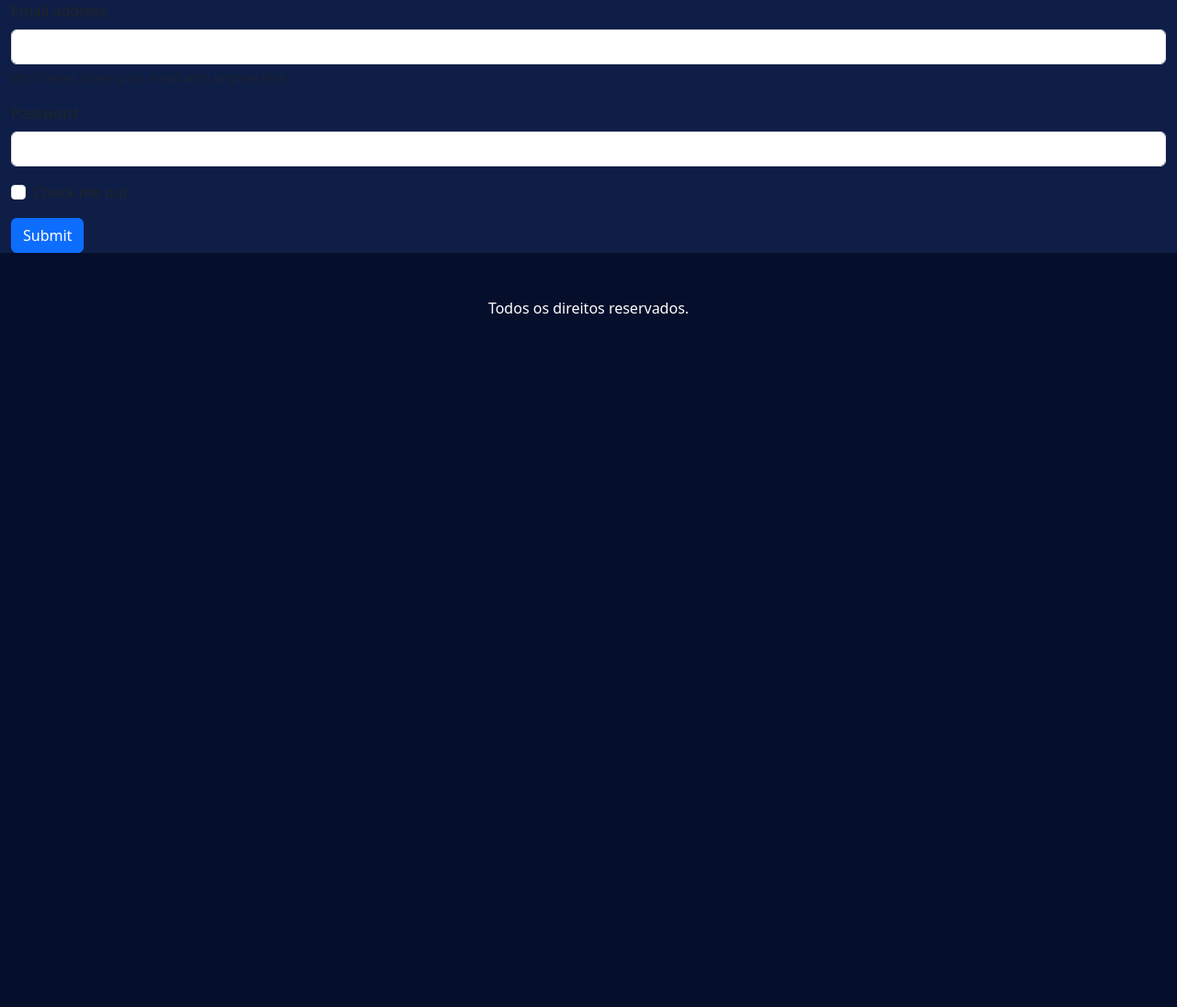
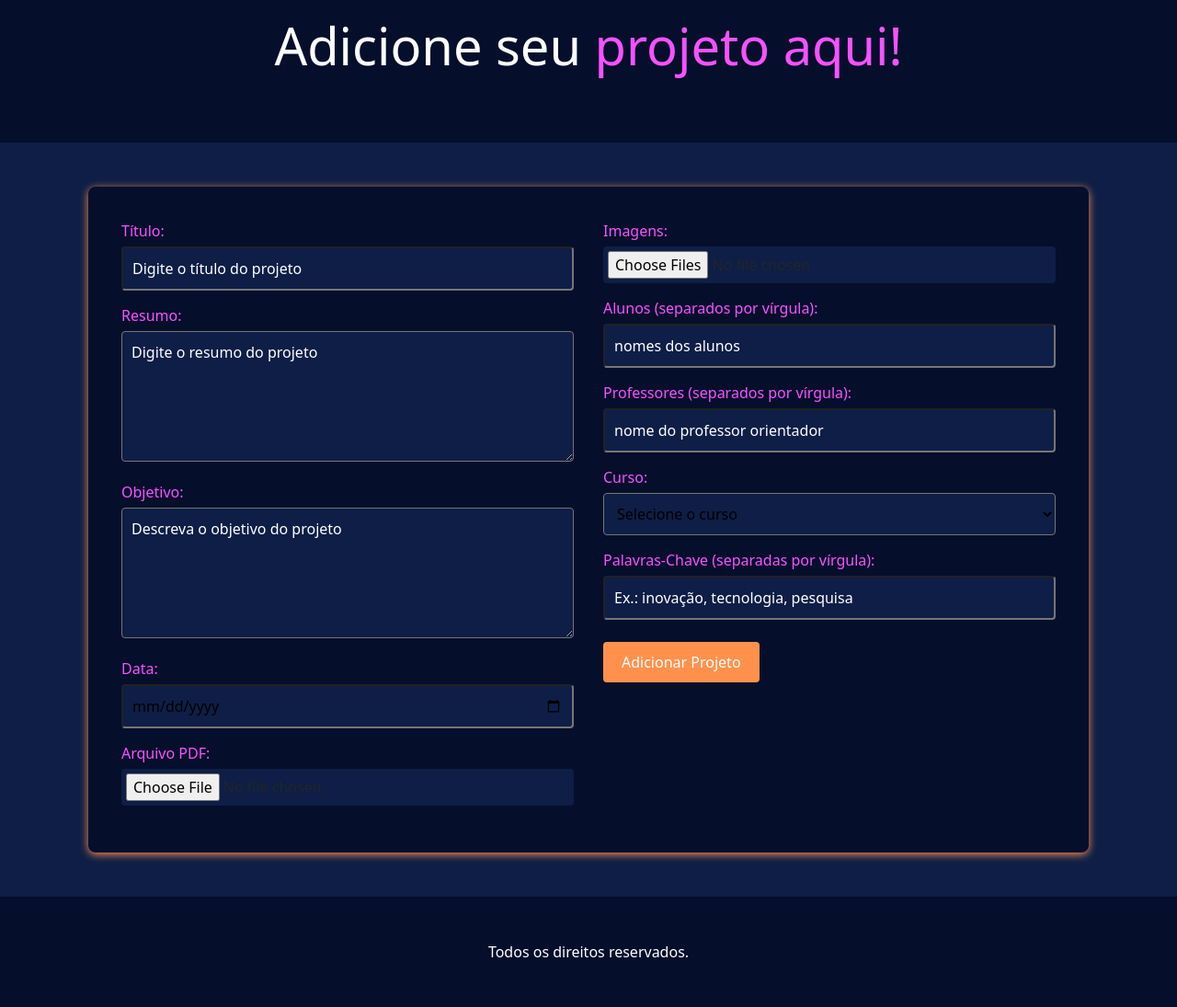
Before and after one commit to WescleyPlinio/PPI, a Django app: page /novos_projetos/ in a window 1280 px wide. Shown: the part 96-1191 px from the top of the page at 92% size. Before the commit the page ends 437 px from the top, so only its background shows below. Run offline with Django 5.2, Linux system fonts and the light colour scheme.

Commit message:
Adicionando pagina "adicionar projeto".

```diff
--- a/ppi/templates/addpost.html
+++ b/ppi/templates/addpost.html
@@ -3,23 +3,82 @@
 {% block tittle %} Adicionar posts {% endblock tittle %}
 {% block conteudo %}
 
-<div class="container-fluid blueback">
-    <form>
-        <div class="mb-3">
-          <label for="exampleInputEmail1" class="form-label">Email address</label>
-          <input type="email" class="form-control" id="exampleInputEmail1" aria-describedby="emailHelp">
-          <div id="emailHelp" class="form-text">We'll never share your email with anyone else.</div>
+<div class="container custom-container mb-5 py-3">
+          <h1 class="text-white text-center" style="font-size: 3.5em;">
+              Adicione seu <a class="roxinho">projeto aqui!</a>
+          </h1>
+</div>
+<div class="container-fluid blueback py-5">
+  <div class="form-container mx-auto custom-container">
+    <form action="your-backend-endpoint" method="POST" enctype="multipart/form-data">
+      <div class="row g-0">
+        <div class="col-md-6 p-3">
+          <!-- Título -->
+          <div class="form-group">
+            <label for="title">Título:</label>
+            <input class="blueback" type="text" id="title" name="title" placeholder="Digite o título do projeto" required>
+          </div>
+          <!-- Resumo -->
+          <div class="form-group">
+            <label for="summary">Resumo:</label>
+              <textarea class="blueback" id="summary" name="summary" placeholder="Digite o resumo do projeto" rows="5" required></textarea>
+          </div>
+          <!-- Objetivo -->
+          <div class="form-group">
+            <label for="objective">Objetivo:</label>
+            <textarea class="blueback"id="objective" name="objective" placeholder="Descreva o objetivo do projeto" rows="5" required></textarea>
+          </div>
+          <!-- Data -->
+          <div class="form-group">
+            <label for="date">Data:</label>
+            <input class="blueback" type="date" id="date" name="date" required>
+          </div>
+          <!-- PDF -->
+          <div class="form-group">
+            <label for="pdf">Arquivo PDF:</label>
+            <input class="blueback" type="file" id="pdf" name="pdf" accept=".pdf" required>
+          </div>
         </div>
-        <div class="mb-3">
-          <label for="exampleInputPassword1" class="form-label">Password</label>
-          <input type="password" class="form-control" id="exampleInputPassword1">
+
+        <div class="col-md-6 p-3">
+          <!-- Imagens -->
+          <div class="form-group">
+            <label for="images">Imagens:</label>
+            <input class="blueback" type="file" id="images" name="images[]" accept="image/*" multiple>
+          </div>
+          <!-- Alunos -->
+          <div class="form-group">
+            <label for="students">Alunos (separados por vírgula):</label>
+            <input class="blueback" type="text" id="students" name="students" placeholder="nomes dos alunos" required>
+          </div>
+          <!-- Professores -->
+          <div class="form-group">
+            <label for="teachers">Professores (separados por vírgula):</label>
+            <input class="blueback" type="text" id="teachers" name="teachers" placeholder="nome do professor orientador" required>
+          </div>
+          <!-- Curso -->
+          <div class="form-group">
+            <label for="course">Curso:</label>
+            <select class="blueback" id="course" name="course" required>
+              <option class="blueback" value="" disabled selected>Selecione o curso</option>
+              <option class="blueback" value="ciencias-da-computacao">Informática</option>
+              <option class="blueback" value="engenharia">Edificações</option>
+              <option class="blueback" value="design">Meio Ambiente</option>
+            </select>
+          </div>
+          <!-- Palavras-Chave -->
+          <div class="form-group">
+            <label for="keywords">Palavras-Chave (separadas por vírgula):</label>
+            <input class="blueback" type="text" id="keywords" name="keywords" placeholder="Ex.: inovação, tecnologia, pesquisa" required>
+          </div>
+          <!-- Botão de Submissão -->
+          <div class="form-group mt-4">
+            <button type="submit">Adicionar Projeto</button>
+          </div>
+
         </div>
-        <div class="mb-3 form-check">
-          <input type="checkbox" class="form-check-input" id="exampleCheck1">
-          <label class="form-check-label" for="exampleCheck1">Check me out</label>
-        </div>
-        <button type="submit" class="btn btn-primary">Submit</button>
+      </div>
     </form>
+  </div>
 </div>
-
-{% endblock conteudo %}
+  {% endblock conteudo %}
--- a/ppi/templates/base.html
+++ b/ppi/templates/base.html
@@ -21,6 +21,51 @@
       .custom-container {
         max-width: 85vw;
         width: 100%;
+      }
+      .form-container {
+          background: rgb(5, 14, 43);
+          padding: 20px;
+          border-radius: 8px;
+          box-shadow: 0 2px 10px  rgb(255, 145, 77);
+          width: 100%;
+      }
+      .form-group {
+          margin-bottom: 15px;
+      }
+      .form-group label {
+          display: block;
+          margin-bottom: 5px;
+          color: rgb(246, 82, 255);
+      }
+      .form-group input,
+      .form-group textarea,
+      .form-group select {
+          width: 100%;
+          padding: 10px;
+          border-radius: 4px;
+          font-size: 16px;
+      }
+      .form-group textarea {
+          resize: vertical;
+      }
+      .form-group input[type="file"] {
+          padding: 5px;
+      }
+      .form-group button {
+          background-color: rgb(255, 145, 77);
+          color: #ffffff;
+          border: none;
+          padding: 10px 20px;
+          font-size: 16px;
+          border-radius: 4px;
+          cursor: pointer;
+      }
+      .form-group button:hover {
+          background-color: rgb(246, 82, 255);
+      }
+      input::placeholder,
+      textarea::placeholder {
+        color: #ffffff;
       }
     </style>
   </head>
```
